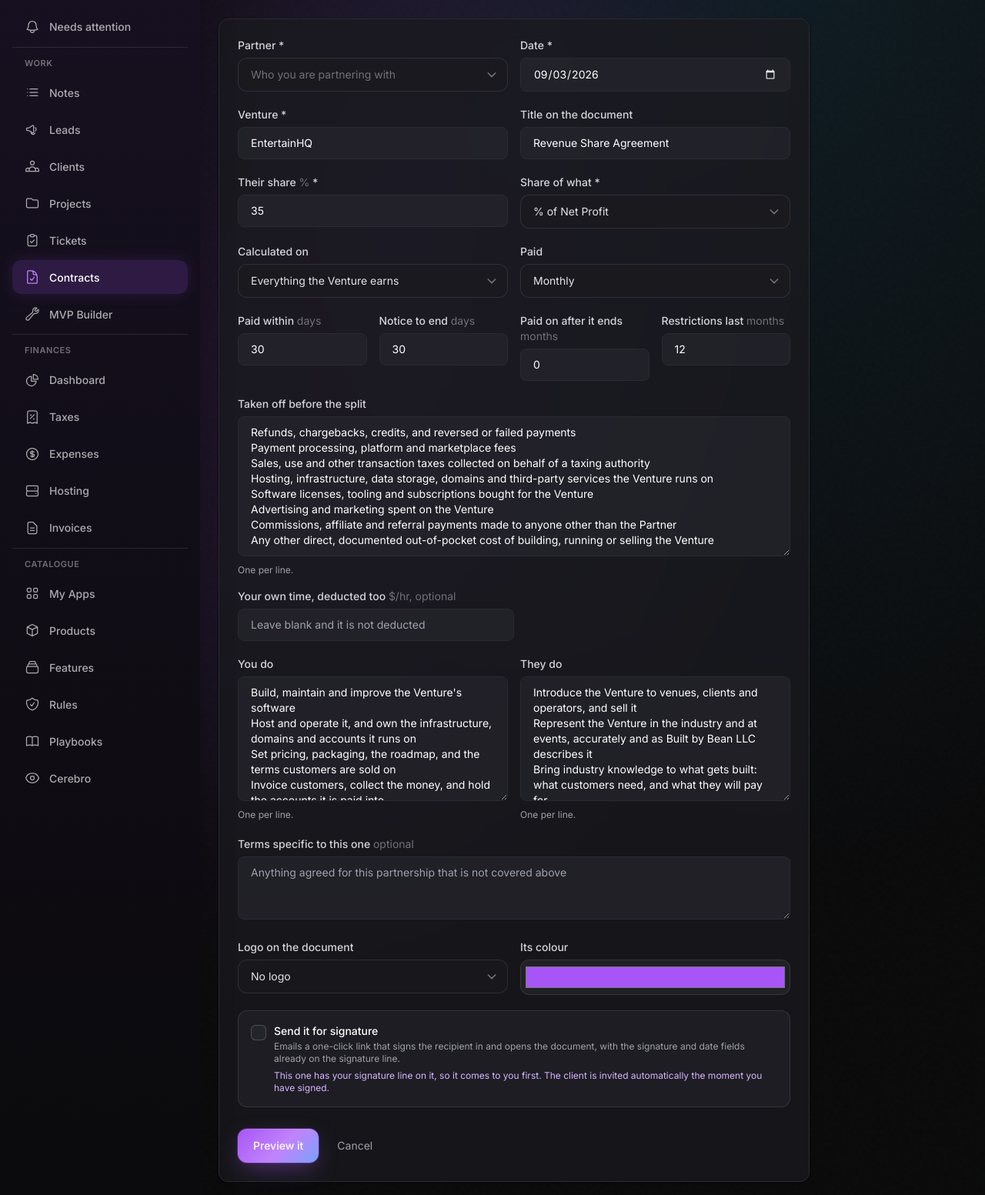
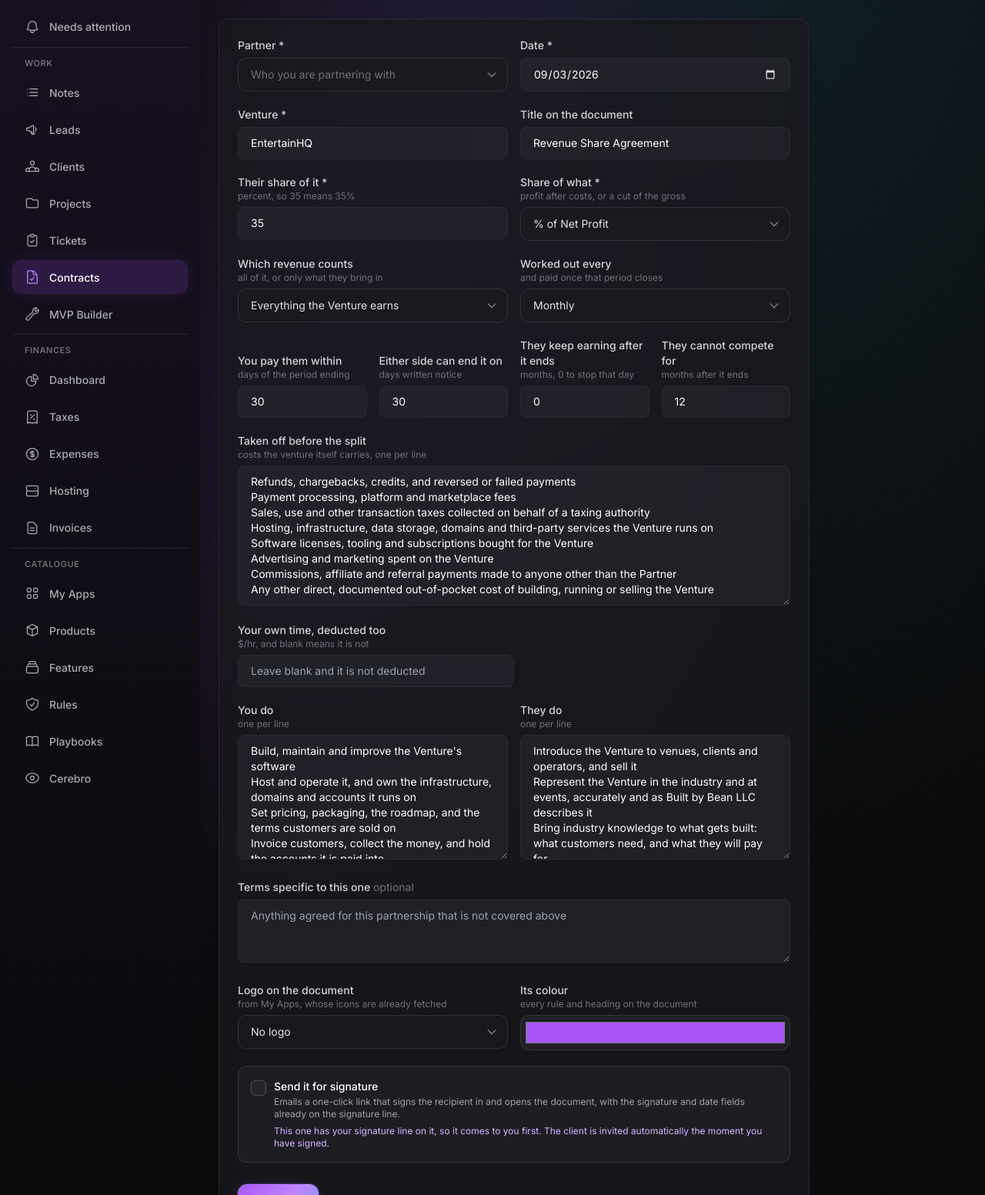
Before and after one commit to BuiltByBean/Built-By-Bean-Website, a Flask app: page /admin/contracts/new/partnership in a window 1280 px wide. Shown: the part 82-1635 px from the top of the page at 77% size. Run offline with Flask 3, Linux system fonts and the light colour scheme; the visitor is signed in with stand-in values (Sample User, id 1); data comes from the database, SQL or seed files in the repository; data that the repository does not hold is empty; some libraries are stand-ins or nearby versions.

Commit message:
Say what each box on the revenue share form does
Four number boxes in a row that named a unit and not the clause the number
lands in: "Paid within days", "Notice to end days", "Paid on after it ends
months", "Restrictions last months". The owner could not tell them apart, which
is the whole test a label has to pass. Each one now names what it does, with
the unit under it in muted type, and the same pass went over every other label
on the page.

The row is items-end as well. One label wrapped to two lines and its box sat
lower than the other three.

Co-Authored-By: Claude Opus 5 <noreply@anthropic.com>

```diff
--- a/templates/pm/contracts/partnership_form.html
+++ b/templates/pm/contracts/partnership_form.html
@@ -69,7 +69,8 @@
         <div class="grid grid-cols-1 sm:grid-cols-2 gap-4">
             <div>
                 <label class="block text-sm font-medium text-surface-300 mb-1.5">
-                    Their share <span class="text-surface-500 font-normal">%</span> *
+                    Their share of it *
+                    <span class="block text-xs text-surface-500 font-normal">percent, so 35 means 35%</span>
                 </label>
                 <input type="text" name="share_pct" required
                        value="{{ request.args.get('share_pct', '35') }}"
@@ -77,7 +78,10 @@
                        placeholder="35">
             </div>
             <div>
-                <label class="block text-sm font-medium text-surface-300 mb-1.5">Share of what *</label>
+                <label class="block text-sm font-medium text-surface-300 mb-1.5">
+                    Share of what *
+                    <span class="block text-xs text-surface-500 font-normal">profit after costs, or a cut of the gross</span>
+                </label>
                 {{ select_dropdown("basis", basis_choices,
                                    request.args.get("basis", "net_profit"), "Pick a basis",
                                    full_width=true, model="basis") }}
@@ -86,42 +90,59 @@
 
         <div class="grid grid-cols-1 sm:grid-cols-2 gap-4">
             <div>
-                <label class="block text-sm font-medium text-surface-300 mb-1.5">Calculated on</label>
+                <label class="block text-sm font-medium text-surface-300 mb-1.5">
+                    Which revenue counts
+                    <span class="block text-xs text-surface-500 font-normal">all of it, or only what they bring in</span>
+                </label>
                 {{ select_dropdown("scope", scope_choices, "all", "Which revenue",
                                    full_width=true) }}
             </div>
             <div>
-                <label class="block text-sm font-medium text-surface-300 mb-1.5">Paid</label>
+                <label class="block text-sm font-medium text-surface-300 mb-1.5">
+                    Worked out every
+                    <span class="block text-xs text-surface-500 font-normal">and paid once that period closes</span>
+                </label>
                 {{ select_dropdown("period", period_choices, "monthly", "How often",
                                    full_width=true) }}
             </div>
         </div>
 
-        <div class="grid grid-cols-2 lg:grid-cols-4 gap-4">
+        {# Four numbers that are four different things, so each label names the
+           clause its number lands in rather than naming a unit. The unit goes
+           under it, muted. "Paid within days" and "Restrictions last months"
+           were terse to the point of unreadable.
+
+           items-end so the boxes stay on one line with each other when a label
+           wraps to two, which is what put the third box lower than the rest. #}
+        <div class="grid grid-cols-1 sm:grid-cols-2 lg:grid-cols-4 gap-4 items-end">
             <div>
                 <label class="block text-sm font-medium text-surface-300 mb-1.5">
-                    Paid within <span class="text-surface-500 font-normal">days</span>
+                    You pay them within
+                    <span class="block text-xs text-surface-500 font-normal">days of the period ending</span>
                 </label>
                 <input type="text" name="pay_days" value="30"
                        class="input-ring w-full px-4 py-2.5 bg-surface-800/50 text-white text-sm">
             </div>
             <div>
                 <label class="block text-sm font-medium text-surface-300 mb-1.5">
-                    Notice to end <span class="text-surface-500 font-normal">days</span>
+                    Either side can end it on
+                    <span class="block text-xs text-surface-500 font-normal">days written notice</span>
                 </label>
                 <input type="text" name="notice_days" value="30"
                        class="input-ring w-full px-4 py-2.5 bg-surface-800/50 text-white text-sm">
             </div>
             <div>
                 <label class="block text-sm font-medium text-surface-300 mb-1.5">
-                    Paid on after it ends <span class="text-surface-500 font-normal">months</span>
+                    They keep earning after it ends
+                    <span class="block text-xs text-surface-500 font-normal">months, 0 to stop that day</span>
                 </label>
                 <input type="text" name="tail_months" value="0"
                        class="input-ring w-full px-4 py-2.5 bg-surface-800/50 text-white text-sm">
             </div>
             <div>
                 <label class="block text-sm font-medium text-surface-300 mb-1.5">
-                    Restrictions last <span class="text-surface-500 font-normal">months</span>
+                    They cannot compete for
+                    <span class="block text-xs text-surface-500 font-normal">months after it ends</span>
                 </label>
                 <input type="text" name="restraint_months" value="12"
                        class="input-ring w-full px-4 py-2.5 bg-surface-800/50 text-white text-sm">
@@ -134,14 +155,15 @@
             <div>
                 <label class="block text-sm font-medium text-surface-300 mb-1.5">
                     Taken off before the split
+                    <span class="block text-xs text-surface-500 font-normal">costs the venture itself carries, one per line</span>
                 </label>
                 <textarea name="deductions" rows="8"
                           class="input-ring w-full px-4 py-2.5 bg-surface-800/50 text-white text-sm">{{ deductions }}</textarea>
-                <p class="mt-1 text-xs text-surface-400">One per line.</p>
             </div>
             <div class="sm:w-1/2">
                 <label class="block text-sm font-medium text-surface-300 mb-1.5">
-                    Your own time, deducted too <span class="text-surface-500 font-normal">$/hr, optional</span>
+                    Your own time, deducted too
+                    <span class="block text-xs text-surface-500 font-normal">$/hr, and blank means it is not</span>
                 </label>
                 <input type="text" name="our_time_rate" value=""
                        class="input-ring w-full px-4 py-2.5 bg-surface-800/50 text-white text-sm"
@@ -151,16 +173,20 @@
 
         <div class="grid grid-cols-1 lg:grid-cols-2 gap-4">
             <div>
-                <label class="block text-sm font-medium text-surface-300 mb-1.5">You do</label>
+                <label class="block text-sm font-medium text-surface-300 mb-1.5">
+                    You do
+                    <span class="block text-xs text-surface-500 font-normal">one per line</span>
+                </label>
                 <textarea name="our_duties" rows="7"
                           class="input-ring w-full px-4 py-2.5 bg-surface-800/50 text-white text-sm">{{ our_duties }}</textarea>
-                <p class="mt-1 text-xs text-surface-400">One per line.</p>
             </div>
             <div>
-                <label class="block text-sm font-medium text-surface-300 mb-1.5">They do</label>
+                <label class="block text-sm font-medium text-surface-300 mb-1.5">
+                    They do
+                    <span class="block text-xs text-surface-500 font-normal">one per line</span>
+                </label>
                 <textarea name="their_duties" rows="7"
                           class="input-ring w-full px-4 py-2.5 bg-surface-800/50 text-white text-sm">{{ their_duties }}</textarea>
-                <p class="mt-1 text-xs text-surface-400">One per line.</p>
             </div>
         </div>
 
@@ -177,11 +203,17 @@
            whose icons were already fetched off their own sites. #}
         <div class="grid grid-cols-1 sm:grid-cols-2 gap-4">
             <div>
-                <label class="block text-sm font-medium text-surface-300 mb-1.5">Logo on the document</label>
+                <label class="block text-sm font-medium text-surface-300 mb-1.5">
+                    Logo on the document
+                    <span class="block text-xs text-surface-500 font-normal">from My Apps, whose icons are already fetched</span>
+                </label>
                 {{ select_dropdown("mark_app_id", marks, "", "No logo", full_width=true) }}
             </div>
             <div>
-                <label class="block text-sm font-medium text-surface-300 mb-1.5">Its colour</label>
+                <label class="block text-sm font-medium text-surface-300 mb-1.5">
+                    Its colour
+                    <span class="block text-xs text-surface-500 font-normal">every rule and heading on the document</span>
+                </label>
                 <input type="color" name="accent" value="#a855f7"
                        class="w-full h-[46px] px-1 py-1 rounded-xl bg-surface-800/50 border border-white/10 cursor-pointer">
             </div>
```
